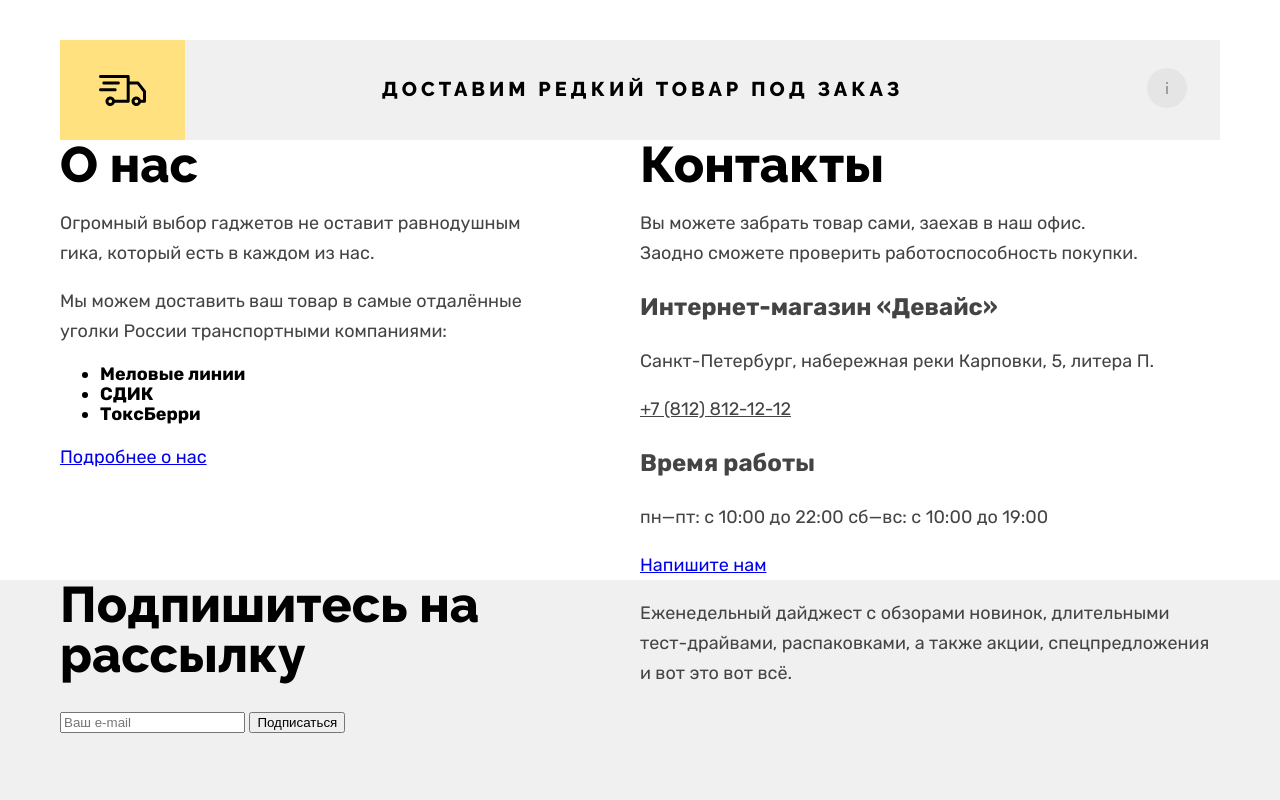
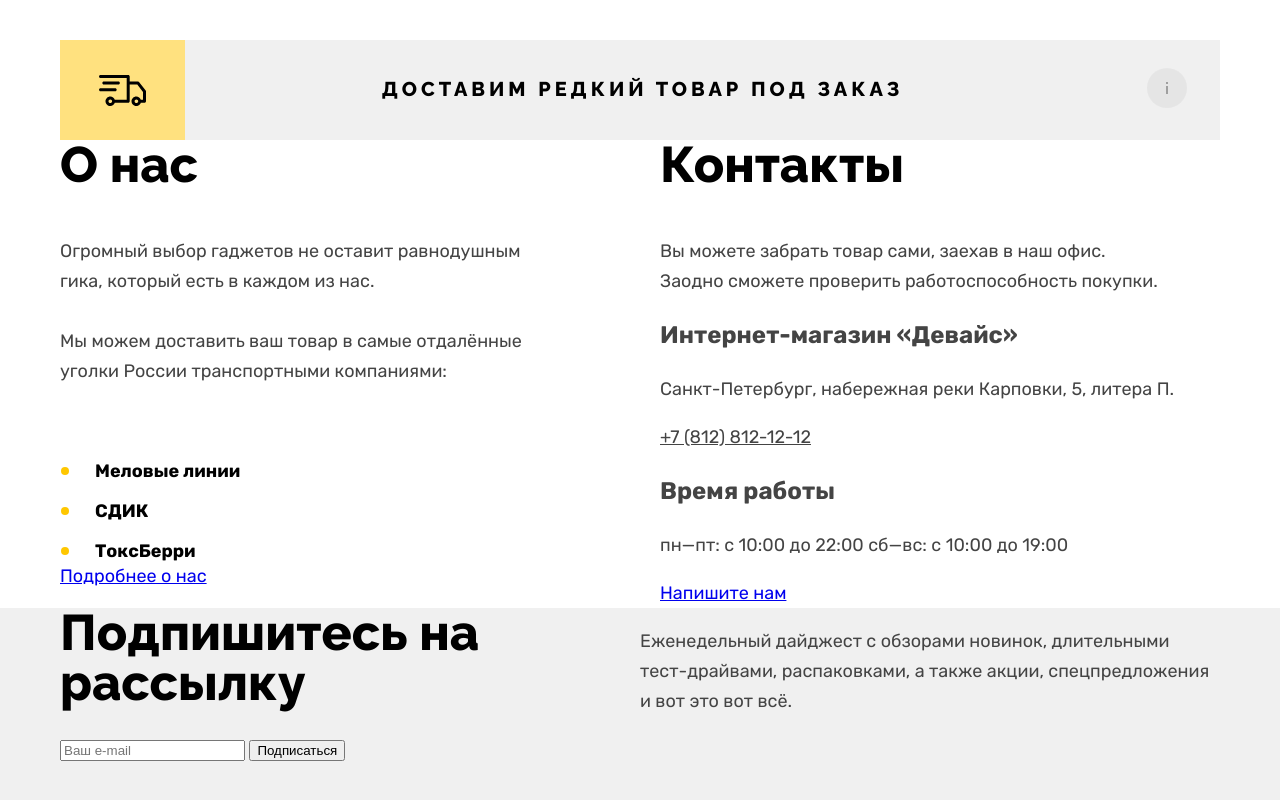
Before and after one commit to RedShucov/device-32, a website: page src/index.html in a window 1280 px wide. Shown: the part 1580-2380 px from the top of the page. Drawn offline with nearby package versions, Linux system fonts and the light colour scheme; files that its build step writes are made by us from their sources.

Commit message:
SCSS: about-us: позиционирует элементы

```diff
--- a/src/scss/blocks/about-company.scss
+++ b/src/scss/blocks/about-company.scss
@@ -1,11 +1,24 @@
 .about-company {
   display: flex;
+  flex-wrap: wrap;
+
+  column-gap: 40px;
+
+  row-gap: 50px;
 }
 
 .about-company__about-us {
-  flex-basis: 50%;
+  flex-basis: 560px;
 }
 
 .about-company__contacts {
-  flex-basis: 50%;
+  flex-basis: 560px;
 }
+
+.about-company__text {
+  margin-top: 46px;
+}
+
+.about-us .about-company__text:nth-of-type(2) {
+  margin-top: 30px;
+}
--- a/src/scss/blocks/about-us.scss
+++ b/src/scss/blocks/about-us.scss
@@ -1,5 +1,39 @@
+.about-us__delivery-list {
+  margin: 0;
+  margin-top: 75px;
+  padding: 0;
+}
+
 .about-us__delivery-item {
+  position: relative;
+
+  margin-bottom: 20px;
+  padding-left: 35px;
+
+  list-style: none;
   font-weight: 700;
   line-height: 20px;
   color: var(--black);
 }
+
+.about-us__delivery-item::before {
+  content: "";
+  position: absolute;
+  top: 6px;
+  left: 1px;
+
+  display: block;
+  width: 8px;
+  height: 8px;
+
+  background-color: var(--yellow-dark);
+  border-radius: 50%;
+}
+
+.about-us__delivery-item:last-child {
+  margin-bottom: 0;
+
+  font-weight: 700;
+  line-height: 20px;
+  color: var(--black);
+}
```
Also changed, not shown: project/css/style.css, project/css/style.min.css.
